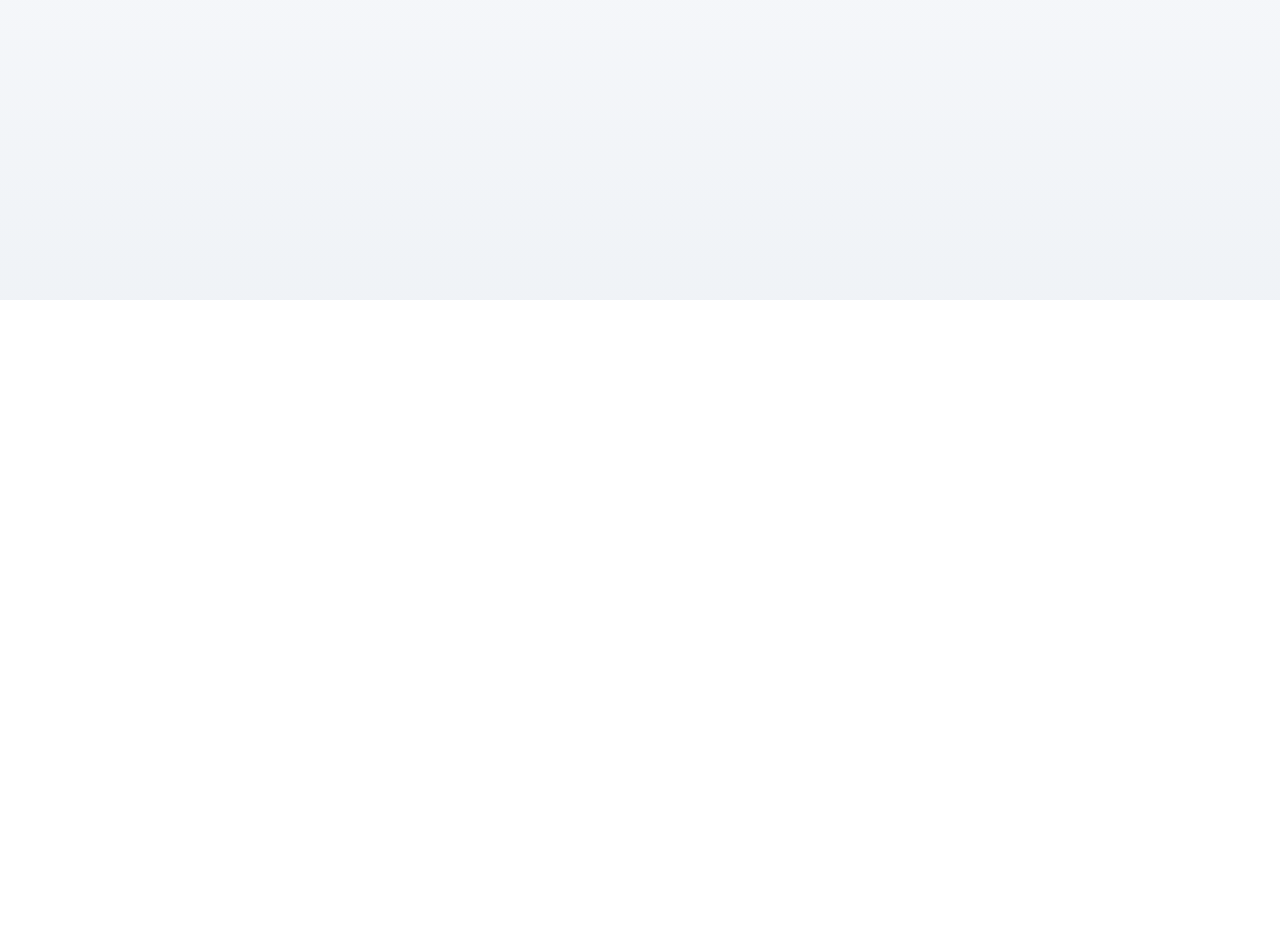
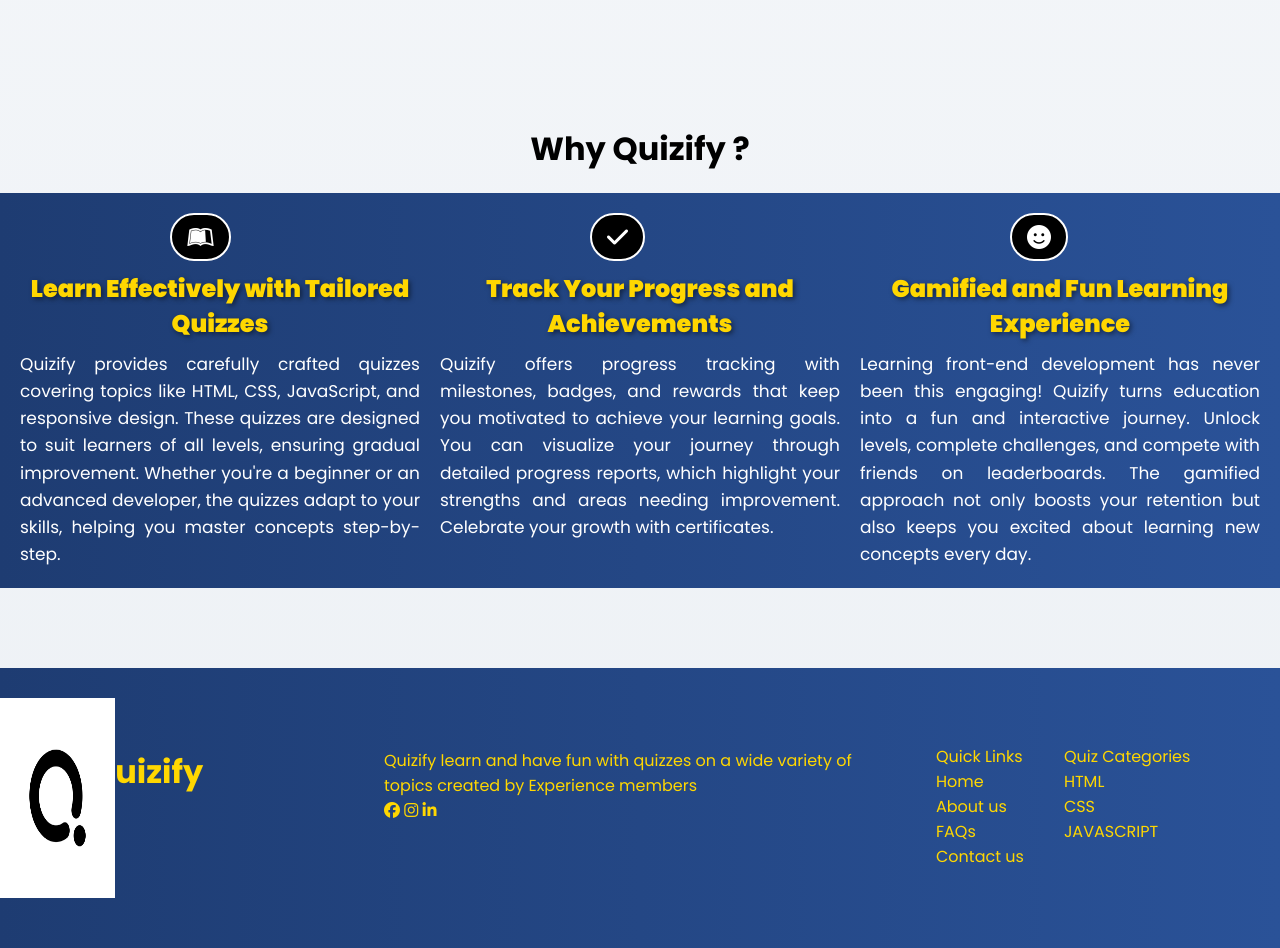
Before and after one commit to moiz-xyz/quiz-app, a plain HTML site: page index.html in a window 1280 px wide. Shown: the part 500-1448 px from the top of the page. Before the commit the page ends 800 px from the top, so only its background shows below. Drawn offline with Linux system fonts and the light colour scheme; some packages are replaced by stand-ins of ours; a script that the page names is missing.

Commit message:
add more styles

```diff
--- a/index.html
+++ b/index.html
@@ -67,13 +67,55 @@
         </div> </a>
     </div>
  </div>
+ <h2 class="h2">Why Quizify ?</h2>
+  <div class="whyus">
+    <div class="Learn Effectively">
+        <i class="fa-brands fa-leanpub"></i>
+        <h3>Learn Effectively with Tailored Quizzes</h3>
+<p>Quizify provides carefully crafted quizzes covering topics like HTML, CSS, JavaScript, and responsive design. These quizzes are designed to suit learners of all levels, ensuring gradual improvement. Whether you're a beginner or an advanced developer, the quizzes adapt to your skills, helping you master concepts step-by-step.</p>
+    </div>
+    <div class="Track">
+        <i class="fa-solid fa-check"></i>
+        <h3>Track Your Progress and Achievements</h3>
+        <p>Quizify offers progress tracking with milestones, badges, and rewards that keep you motivated to achieve your learning goals. You can visualize your journey through detailed progress reports, which highlight your strengths and areas needing improvement. Celebrate your growth with certificates.</p>
+    </div>
+    <div class="fun">
+        <i class="fa-solid fa-face-smile"></i>
+        <h3>Gamified and Fun Learning Experience</h3>
+        <p>Learning front-end development has never been this engaging! Quizify turns education into a fun and interactive journey. Unlock levels, complete challenges, and compete with friends on leaderboards. The gamified approach not only boosts your retention but also keeps you excited about learning new concepts every day.</p>
+    </div>
+  </div>
 
+ <div class="footer">
+    <div class="logo">
+        <img src="./393dbb2322e0798066ac0b843d1161ca.jpg" alt="">
+    <h2>uizify</h2>
+    </div>
+    <div class="f1">
+        Quizify learn and have fun with quizzes on a wide variety of topics created by Experience members
+        <div class="lins">
+            <i class="fa-brands fa-facebook"></i>
+            <i class="fa-brands fa-instagram"></i>
+            <i class="fa-brands fa-linkedin-in"></i>
+            </div>
+    </div>
+<div class="footerul">
+    <ul>
+        <li>Quick Links</li>
+        <li>Home </li>
+        <li>About us</li>
+        <li>FAQs</li>
+        <li>Contact us</li>
+    </ul>
+    <ul>
+        <li>Quiz Categories</li>
+        <li>HTML</li>
+        <li>CSS</li>
+        <li>JAVASCRIPT</li>
+    </ul>
 </div>
-
-
-
-
-
-    <script src="main.js"></script>
+</div>
+</div>
+  <script src="main.js"></script>
 </body>
 </html>
--- a/style.css
+++ b/style.css
@@ -34,8 +34,11 @@ h1,h2,h3,h4,h5,h6,p,div,img,i{
     display: flex;
     width: 50%;
 }
+ul{
+
+    list-style-type: none;
+}
 .lists >ul{
-list-style-type: none;
 display: inline-flex;
 gap: 50px;
 font-size: larger;
@@ -157,6 +160,91 @@ a{
     color:rgb(17, 156, 202);
     padding-top: 10px;
     padding-bottom: 10px;
+}
+.h2{
+    margin-top: 150px;
+    margin-bottom: 20px;
+    text-align: center;
+    font-size: xx-large;
+}
+.whyus {
+    /* background-color: rgba(0, 0, 0, 0.819); */
+    background: linear-gradient(to right, #1E3C72, #2A5298);
+    /* background-color: #F5F5F5; Soft light gray */
+
+    color: white;
+    display: flex;
+    flex-wrap: wrap; /* Allows items to wrap on smaller screens */
+    justify-content: space-between; /* Adds equal space between the items */
+    padding: 20px; /* Adds spacing inside the container */
+    gap: 20px; /* Adds consistent spacing between divs */
+}
+
+.whyus > div {
+    width: 32%;
+    min-width: 280px; /* Ensures divs don't shrink too much on small screens */
+    flex-grow: 1; /* Allows divs to stretch if there's extra space */
+    box-sizing: border-box; /* Includes padding in width/height calculations */
+}
+
+.whyus > div > h3 {
+    font-size: x-large;
+    font-weight: bold;
+    text-align: center;
+    margin-bottom: 10px;
+    margin-top: 10px;
+    font-weight: 900;
+    color: #FFD700; /* Use the selected color */
+    text-shadow: 2px 2px 5px rgba(0, 0, 0, 0.5); /* Subtle shadow */
+}
+.whyus > div >i{
+    margin-left: 150px;
+    font-size: x-large;
+    border: 2px solid white;
+    background-color: black;
+    border-radius: 100px;
+    padding-top: 10px;
+    padding-left: 15px;
+    padding-right: 15px;
+    padding-bottom: 10px;
+}
+.whyus > div > p {
+    color: white;
+    font-weight:400;
+    font-size: 17px;
+    line-height: 1.6;
+    text-align: justify;
+    margin: 0;
+}
+.footer{
+    display: flex;
+    width:100%;
+    margin-top: 80px;
+    background: linear-gradient(to right, #1E3C72, #2A5298);
+    color: #FFD700; /* Use the selected color */
+
+
+}
+.footer>.logo{
+    width: 30%;
+}
+.footer>div >img{
+    width: 30%;
+    height: 25vh;
+    margin-top: 30px;
+}
+.footer>div>h2{
+    width: 50%;
+    height: 25vh;
+    margin-top: 80px
+}
+.f1{
+    width: 40%;
+    margin-top: 80px
+}
+.footerul{
+    display: flex;
+    margin-top: 60px;
 }
 @media only screen and (max-width: 480px) {
     .nav{
```
